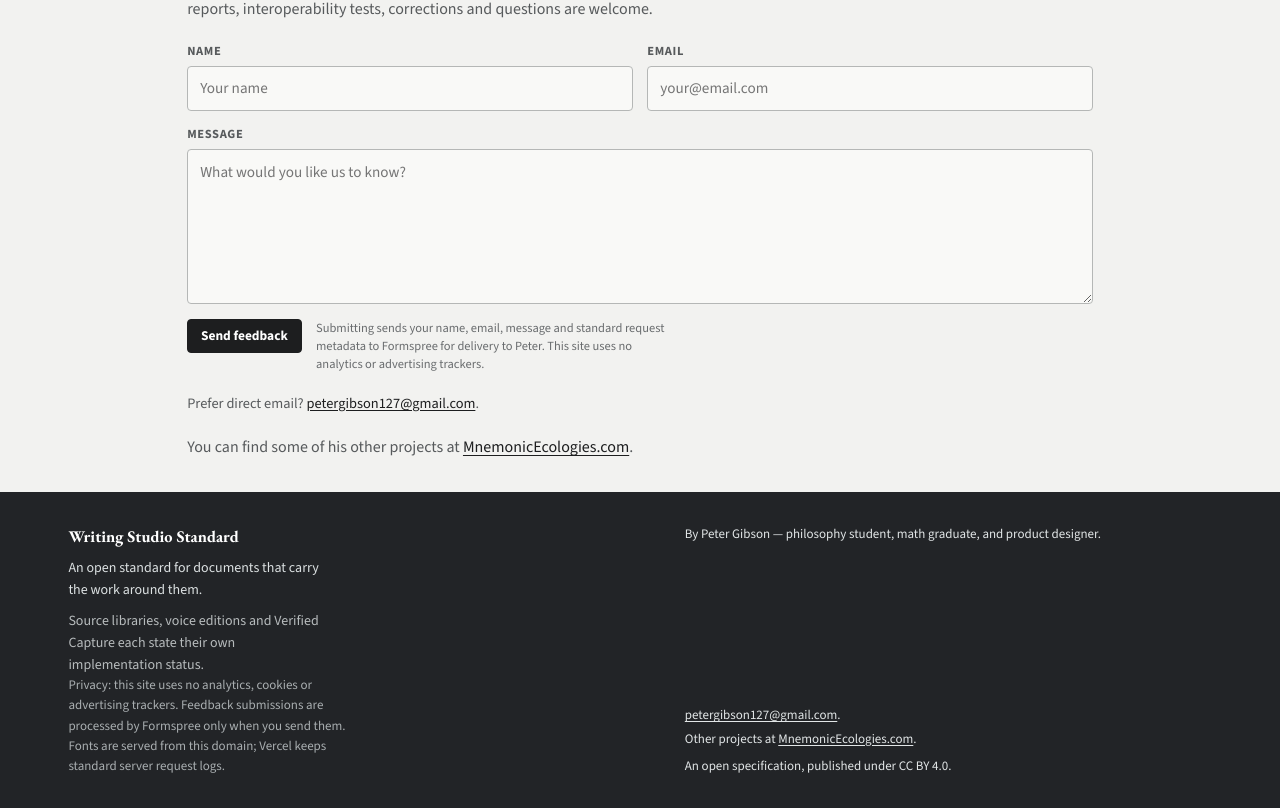
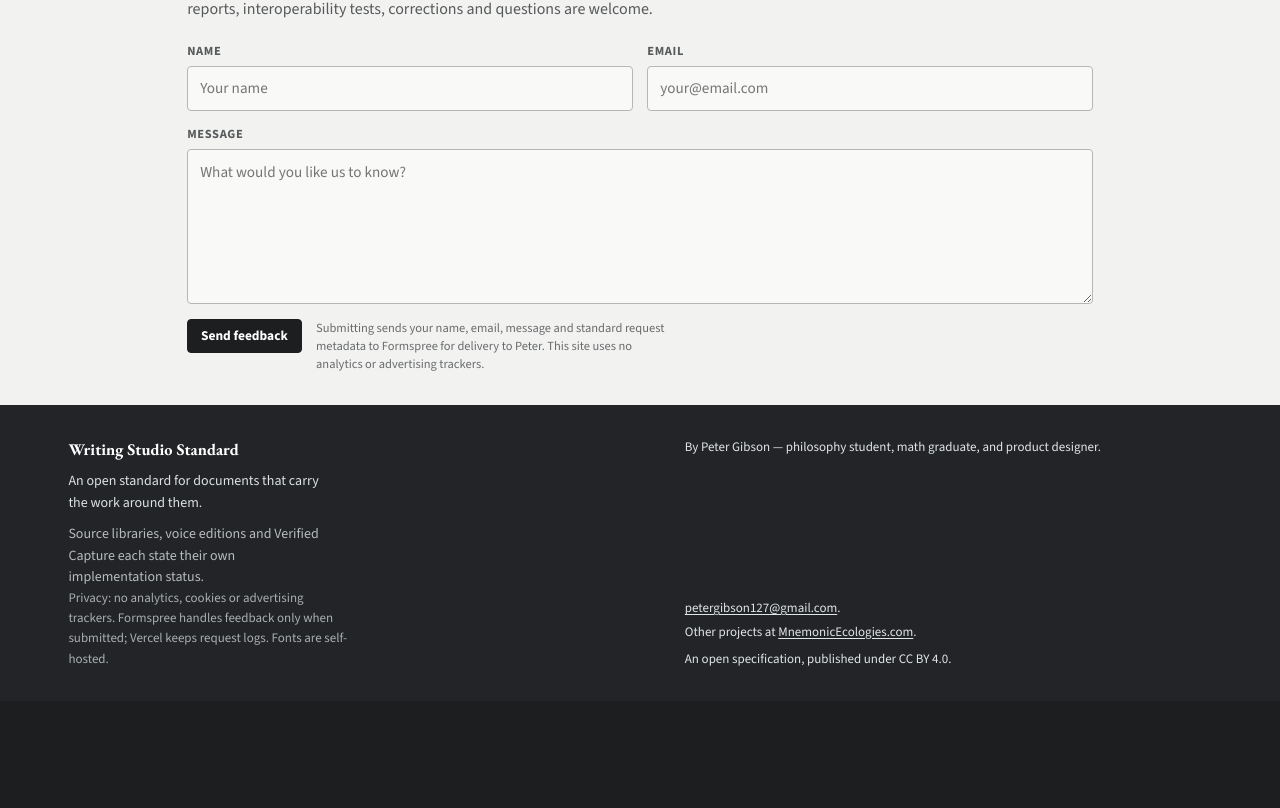
Before and after one commit to albatross310/writingstudiostandard, a React (Vite) app: page /contact in a window 1280 px wide. Shown: the part 373-1181 px from the top of the page. After the commit the page ends 1074 px from the top, so only its background shows below. Built offline with nearby package versions, Linux system fonts and the light colour scheme.

Commit message:
Remove duplicate contact details (#29)
Co-authored-by: a <a@a2-16-20-2f-7a-b9.walkup.net.uq.edu.au>

```diff
--- a/src/components/Footer.jsx
+++ b/src/components/Footer.jsx
@@ -15,9 +15,8 @@ export default function Footer() {
             </p>
           </div>
           <p className="footer__privacy">
-            Privacy: this site uses no analytics, cookies or advertising trackers. Feedback submissions are
-            processed by Formspree only when you send them. Fonts are served from this domain; Vercel keeps
-            standard server request logs.
+            Privacy: no analytics, cookies or advertising trackers. Formspree handles feedback only when
+            submitted; Vercel keeps request logs. Fonts are self-hosted.
           </p>
         </div>
         <div className="footer__copy">
--- a/src/pages/Contact.jsx
+++ b/src/pages/Contact.jsx
@@ -55,14 +55,6 @@ export default function Contact() {
               </p>
             </div>
           </form>
-
-          <p className="contact-alternative">
-            Prefer direct email? <a href="mailto:petergibson127@gmail.com">petergibson127@gmail.com</a>.
-          </p>
-          <p style={{ marginTop: '1.25rem' }}>
-            You can find some of his other projects at{' '}
-            <a href="https://mnemonicecologies.com" target="_blank" rel="noopener noreferrer">MnemonicEcologies.com</a>.
-          </p>
         </div>
       </section>
     </main>
--- a/src/pages/Home.css
+++ b/src/pages/Home.css
@@ -119,11 +119,6 @@
   line-height: 1.45;
 }
 
-.contact-alternative {
-  margin-top: 1.25rem;
-  font-size: 0.9rem;
-}
-
 @media (max-width: 700px) {
   .hero { padding: 1.6rem 0 1.15rem; }
 
```
